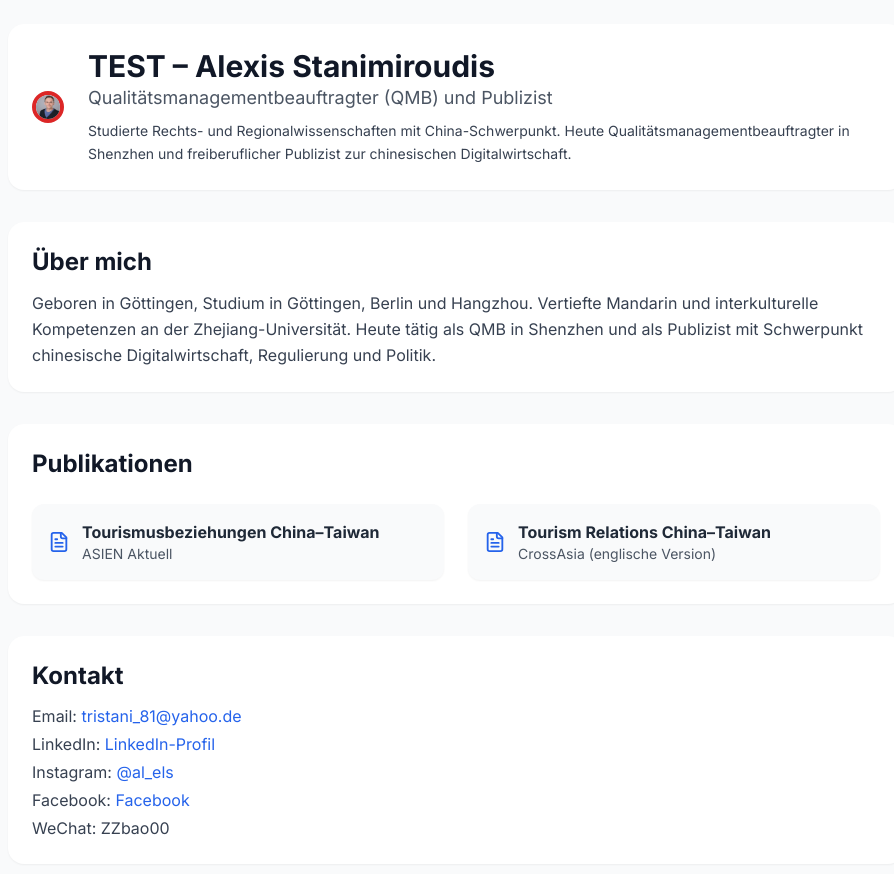
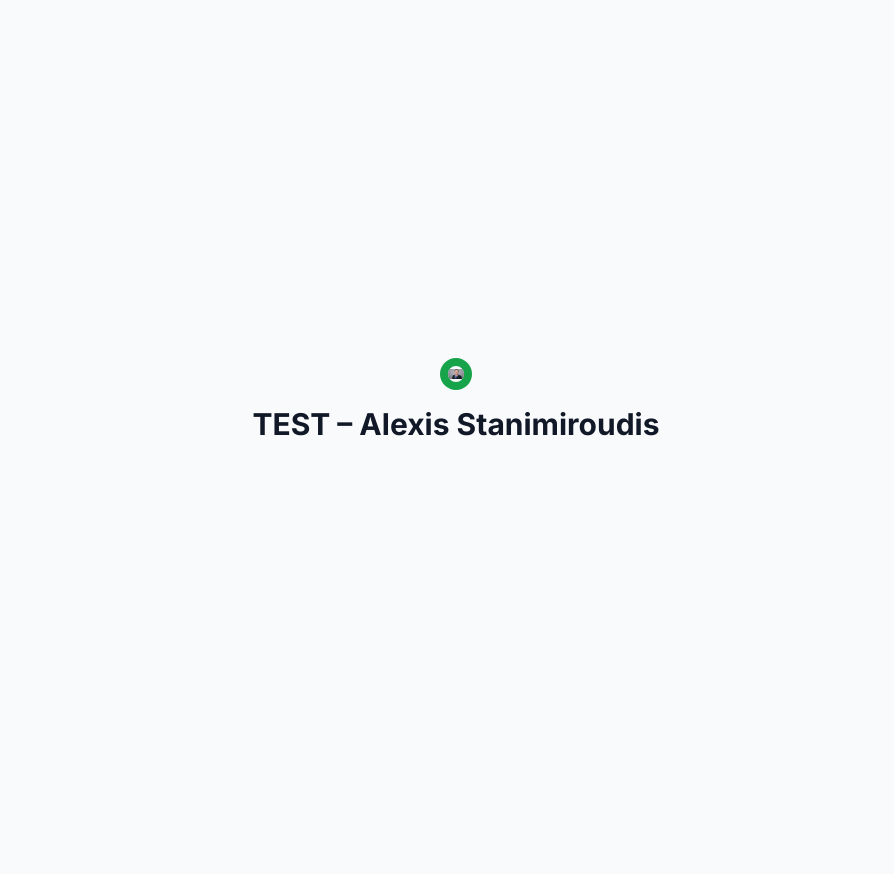
Before and after one commit to stanimia81/alexis-website, a React (Vite) app: page / in a window 1280 px wide. Shown: the top 874 px of the page, without its empty margins (184-1078 px from the left). After the commit the page ends 800 px from the top, so only its background shows below. Built offline with nearby package versions, Linux system fonts and the light colour scheme.

Commit message:
Update App.jsx

```diff
--- a/src/App.jsx
+++ b/src/App.jsx
@@ -1,132 +1,15 @@
 import React from "react";
-import { FileText } from "lucide-react";
 import profilePic from "./assets/profile.jpg"; // Bild-Import aus src/assets
 
 export default function App() {
   return (
-    <div className="min-h-screen bg-gray-50 text-gray-900 flex flex-col items-center p-6">
-      {/* Header */}
-      <header className="max-w-4xl w-full bg-white rounded-2xl shadow-sm p-6 flex gap-6 items-center">
-        <img
-          src={profilePic}
-          alt="Profilbild Alexis Stanimiroudis"
-          className="w-8 h-8 border-4 border-red-600 rounded-full object-cover"
-        />
-        <div>
-          {/* TEST-Hinweis eingebaut */}
-          <h1 className="text-3xl font-bold">TEST – Alexis Stanimiroudis</h1>
-          <h2 className="text-lg text-gray-600">
-            Qualitätsmanagementbeauftragter (QMB) und Publizist
-          </h2>
-          <p className="mt-2 text-sm text-gray-700 leading-relaxed">
-            Studierte Rechts- und Regionalwissenschaften mit China-Schwerpunkt.
-            Heute Qualitätsmanagementbeauftragter in Shenzhen und freiberuflicher Publizist
-            zur chinesischen Digitalwirtschaft.
-          </p>
-        </div>
-      </header>
-
-      <main className="max-w-4xl w-full mt-8 space-y-8">
-        {/* Über mich */}
-        <section className="bg-white rounded-2xl shadow-sm p-6">
-          <h3 className="text-2xl font-semibold mb-3">Über mich</h3>
-          <p className="leading-relaxed text-gray-700">
-            Geboren in Göttingen, Studium in Göttingen, Berlin und Hangzhou.
-            Vertiefte Mandarin und interkulturelle Kompetenzen an der
-            Zhejiang-Universität. Heute tätig als QMB in Shenzhen und als Publizist mit
-            Schwerpunkt chinesische Digitalwirtschaft, Regulierung und Politik.
-          </p>
-        </section>
-
-        {/* Publikationen */}
-        <section className="bg-white rounded-2xl shadow-sm p-6">
-          <h3 className="text-2xl font-semibold mb-6">Publikationen</h3>
-          <div className="grid grid-cols-1 md:grid-cols-2 gap-6">
-            <a
-              href="/pdfs/Asien_Aktuell.pdf"
-              target="_blank"
-              rel="noopener noreferrer"
-              className="block bg-gray-50 hover:bg-gray-100 rounded-xl p-4 shadow-sm transition"
-            >
-              <div className="flex items-center gap-3">
-                <FileText size={22} className="text-blue-600" />
-                <div>
-                  <h4 className="font-semibold text-gray-800">
-                    Tourismusbeziehungen China–Taiwan
-                  </h4>
-                  <p className="text-sm text-gray-600">ASIEN Aktuell</p>
-                </div>
-              </div>
-            </a>
-
-            <a
-              href="/pdfs/CrossAsia.pdf"
-              target="_blank"
-              rel="noopener noreferrer"
-              className="block bg-gray-50 hover:bg-gray-100 rounded-xl p-4 shadow-sm transition"
-            >
-              <div className="flex items-center gap-3">
-                <FileText size={22} className="text-blue-600" />
-                <div>
-                  <h4 className="font-semibold text-gray-800">
-                    Tourism Relations China–Taiwan
-                  </h4>
-                  <p className="text-sm text-gray-600">
-                    CrossAsia (englische Version)
-                  </p>
-                </div>
-              </div>
-            </a>
-          </div>
-        </section>
-
-        {/* Kontakt */}
-        <section className="bg-white rounded-2xl shadow-sm p-6">
-          <h3 className="text-2xl font-semibold mb-3">Kontakt</h3>
-          <ul className="space-y-1 text-gray-700">
-            <li>
-              Email:{" "}
-              <a
-                href="mailto:tristani_81@yahoo.de"
-                className="text-blue-600 hover:underline"
-              >
-                tristani_81@yahoo.de
-              </a>
-            </li>
-            <li>
-              LinkedIn:{" "}
-              <a
-                href="https://www.linkedin.com/feed/"
-                target="_blank"
-                className="text-blue-600 hover:underline"
-              >
-                LinkedIn-Profil
-              </a>
-            </li>
-            <li>
-              Instagram:{" "}
-              <a
-                href="https://www.instagram.com/al_els/"
-                target="_blank"
-                className="text-blue-600 hover:underline"
-              >
-                @al_els
-              </a>
-            </li>
-            <li>
-              Facebook:{" "}
-              <a
-                href="https://www.facebook.com/alexis.stanimiroudis/"
-                target="_blank"
-                className="text-blue-600 hover:underline"
-              >
-                Facebook
-              </a>
-            </li>
-            <li>WeChat: ZZbao00</li>
-          </ul>
-        </section>
-      </main>
+    <div className="min-h-screen bg-gray-50 flex flex-col items-center justify-center">
+      <img
+        src={profilePic}
+        alt="Profilbild Alexis Stanimiroudis"
+        className="w-8 h-8 border-8 border-green-600 rounded-full object-contain"
+      />
+      <h1 className="mt-4 text-3xl font-bold">TEST – Alexis Stanimiroudis</h1>
     </div>
   );
 }
```
